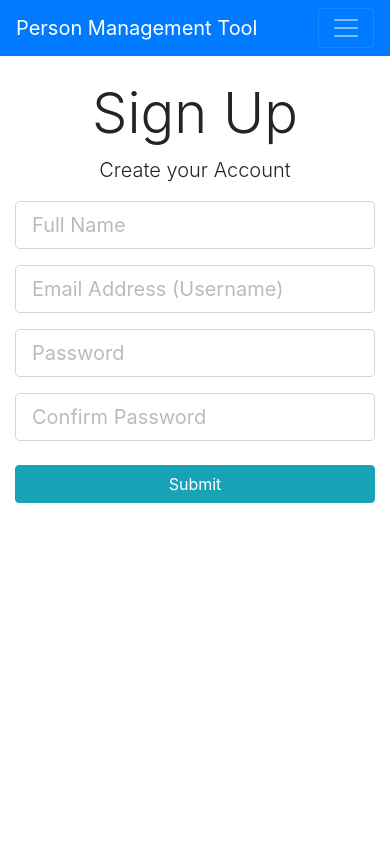
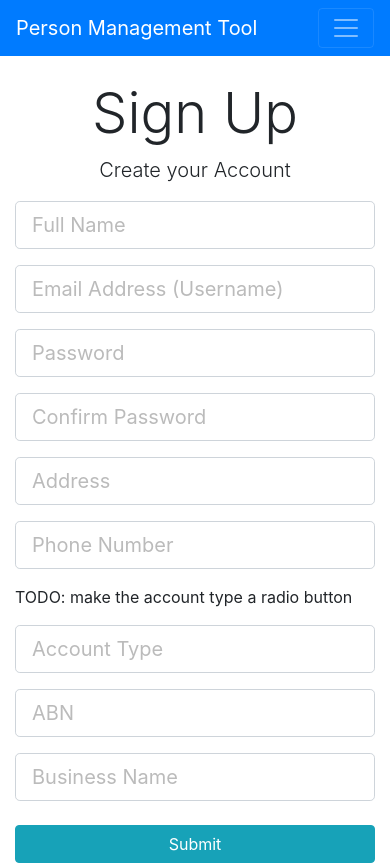
Before and after one commit to s3844467/JUVKS, a React (Create React App) app in the folder FrontEnd/myfirstapp/: page /register in a window 390 px wide. Built offline with nearby package versions, Linux system fonts and the light colour scheme; the HTML template or start-up script is replaced by a standard one.

Commit message:
User remodelled to have AccountType,Address and PhoneNum

```diff
--- a/FrontEnd/myfirstapp/src/actions/securityActions.js
+++ b/FrontEnd/myfirstapp/src/actions/securityActions.js
@@ -18,7 +18,7 @@ export const createNewUser = (newUser, history) => async dispatch => {
     catch (err){
         dispatch ({
             type: GET_ERRORS,
-            payload: err.response.data
+            payload: err.response
         });
 
 
--- a/FrontEnd/myfirstapp/src/components/Dashboard.js
+++ b/FrontEnd/myfirstapp/src/components/Dashboard.js
@@ -1,24 +1,39 @@
 import React, { Component } from 'react'
 import Person from './Persons/Person'
 import CreatePersonButton from './Persons/CreatePersonButton';
+import initial from '../reducers/securityReducer';
 
 class Dashboard extends Component {
+
     render() {
         return (
-            <div className="Persons">
-            <div className="container">
-                <div className="row">
-                    <div className="col-md-12">
-                        <h1 className="display-4 text-center">Persons</h1>
-                        <br />
-                       <CreatePersonButton />
-                        <br />
-                        <hr />
-                        <Person/>
-                    </div>
-                </div>
-            </div>
+        <div className="userInfo">
+
+            <p>TODO: Retrieve and render user information (username, address and phone number) from securityReducer
+            </p>
+            <p>clickable UI components:
+                <li>Search bar</li>
+                <li>Shopping Cart</li>
+                <li>View Transaction</li>
+
+                </p>
+
         </div>
+
+        // <div className="Persons">
+        //     <div className="container">
+        //         <div className="row">
+        //             <div className="col-md-12">
+        //                 <h1 className="display-4 text-center">Persons</h1>
+        //                 <br />
+        //                <CreatePersonButton />
+        //                 <br />
+        //                 <hr />
+        //                 <Person/>
+        //             </div>
+        //         </div>
+        //     </div>
+        // </div>
 
         )
     }
--- a/FrontEnd/myfirstapp/src/components/Layout/Header.js
+++ b/FrontEnd/myfirstapp/src/components/Layout/Header.js
@@ -6,7 +6,7 @@ import React, { Component } from 'react'
             <div>
             <nav className="navbar navbar-expand-sm navbar-dark bg-primary mb-4">
             <div className="container">
-                <a className="navbar-brand" href="/dashboard">
+                <a className="navbar-brand" href="/">
                     Person Management Tool
                 </a>
                 <button className="navbar-toggler" type="button" data-toggle="collapse" data-target="#mobile-nav">
@@ -14,14 +14,14 @@ import React, { Component } from 'react'
                 </button>
 
                 <div className="collapse navbar-collapse" id="mobile-nav">
-                    <ul className="navbar-nav mr-auto">
+                    {/* <ul className="navbar-nav mr-auto">
                         <li className="nav-item">
                             <a className="nav-link" href="/dashboard">
                                 Dashboard
                             </a>
                         </li>
                     </ul>
-
+     */}
                     <ul className="navbar-nav ml-auto">
                         <li className="nav-item">
                             <a className="nav-link " href="/register">
--- a/FrontEnd/myfirstapp/src/components/UserManagement/Register.js
+++ b/FrontEnd/myfirstapp/src/components/UserManagement/Register.js
@@ -13,6 +13,12 @@ class Register extends Component {
       fullName: "",
       password: "",
       confirmPassword: "",
+      address: "",
+      phoneNum: "",
+      accountType: "",
+      abn: "",
+      businessName: "",
+
       errors: {}
     };
     this.onChange = this.onChange.bind(this);
@@ -25,7 +31,12 @@ class Register extends Component {
       username: this.state.username,
       fullName: this.state.fullName,
       password: this.state.password,
-      confirmPassword: this.state.confirmPassword
+      confirmPassword: this.state.confirmPassword,
+      address: this.state.address,
+      phoneNum: this.state.phoneNum,
+      accountType: this.state.accountType,
+      abn: this.state.abn,
+      businessName: this.state.businessName,
     };
 
     this.props.createNewUser(newUser, this.props.history);
@@ -84,6 +95,59 @@ class Register extends Component {
                     onChange={this.onChange}
                   />
                 </div>
+                <div className="form-group">
+                  <input
+                    type="text"
+                    className="form-control form-control-lg"
+                    placeholder="Address"
+                    name="address"
+                    value={this.state.address}
+                    onChange={this.onChange}
+                  />
+                </div>
+                <div className="form-group">
+                  <input
+                    type="text"
+                    className="form-control form-control-lg"
+                    placeholder="Phone Number"
+                    name="phoneNum"
+                    value={this.state.phoneNum}
+                    onChange={this.onChange}
+                  />
+                </div>
+                <p>
+                  TODO: make the account type a radio button
+                </p>
+                <div className="form-group">
+                  <input
+                    type="text"
+                    className="form-control form-control-lg"
+                    placeholder="Account Type"
+                    name="accountType"
+                    value={this.state.accountType}
+                    onChange={this.onChange}
+                  />
+                </div>
+                <div className="form-group">
+                  <input
+                    type="text"
+                    className="form-control form-control-lg"
+                    placeholder="ABN"
+                    name="abn"
+                    value={this.state.abn}
+                    onChange={this.onChange}
+                  />
+                </div>
+                <div className="form-group">
+                  <input
+                    type="text"
+                    className="form-control form-control-lg"
+                    placeholder="Business Name"
+                    name="businessName"
+                    value={this.state.businessName}
+                    onChange={this.onChange}
+                  />
+                </div>
                 <input type="submit" className="btn btn-info btn-block mt-4" />
               </form>
             </div>
```
